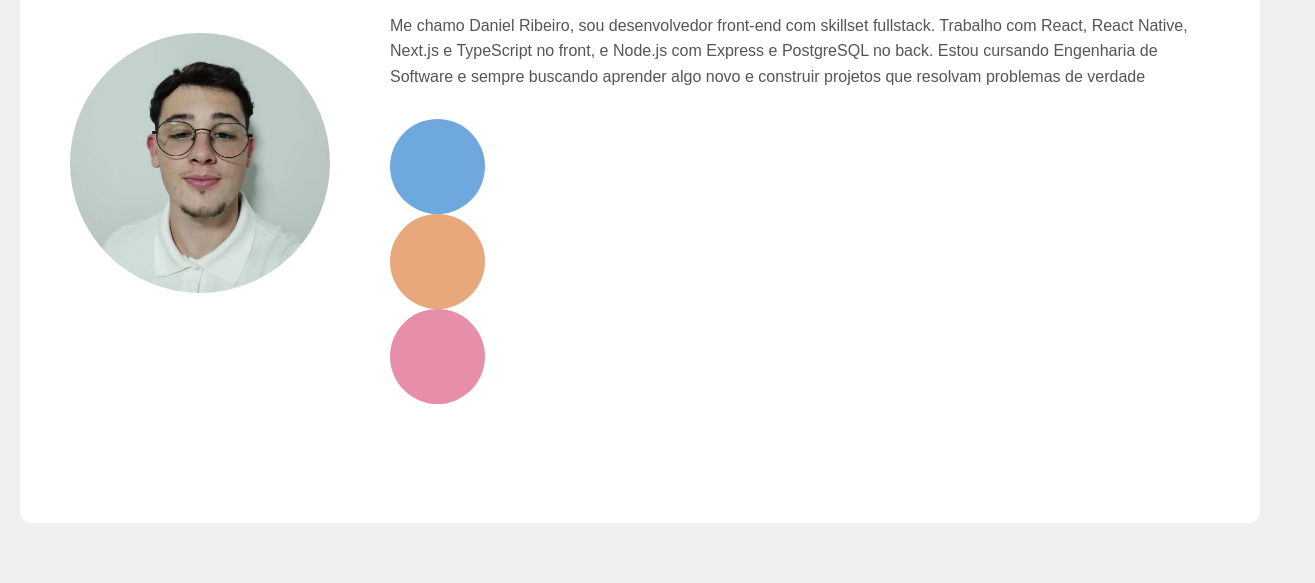
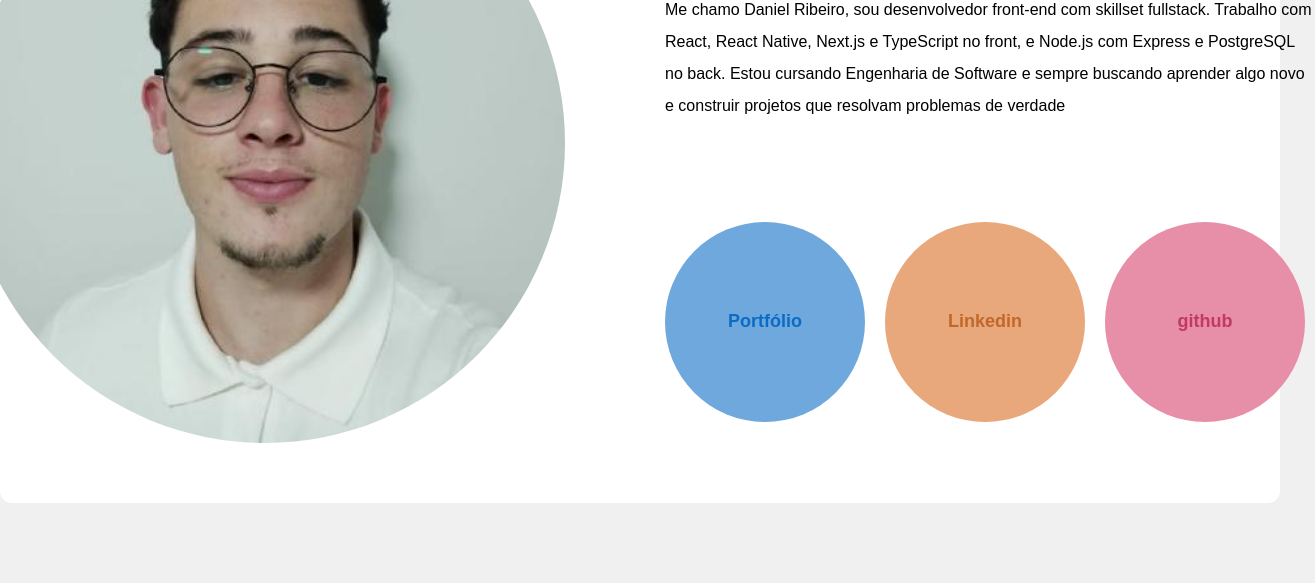
Before and after one commit to Dev-daniel-01/aulasFrontEndPositivo, a plain HTML site: page Aula02_FrontEnd_Daniel_Ribeiro/atividadeAula/index.html in a window 1280 px wide. Shown: the part 217-800 px from the top of the page, 1315 px wide, since content can reach past the window. Drawn offline with Linux system fonts and the light colour scheme.

Commit message:
Melhorando o css

```diff
--- a/Aula02_FrontEnd_Daniel_Ribeiro/atividadeAula/css/estilos.css
+++ b/Aula02_FrontEnd_Daniel_Ribeiro/atividadeAula/css/estilos.css
@@ -9,75 +9,73 @@ body {
     color: #333;
     background-color: #f0f0f0;
     min-height: 100vh;
-    padding: 20px;
-    /* tirei o display:flex, align-items e justify-content */
 }
 
 .perfil {
     display: flex;
     align-items: center;
     justify-content: center;
-    gap: 60px;
-    width: 100%;          /* ocupa a largura toda */
-    min-height: 90vh;     /* ocupa quase a altura toda da tela */
+    flex-direction: row;
+    gap: 100px;
+    width: 100%;
+    min-height: 90vh;
     padding: 50px;
     background-color: #fff;
     border-radius: 12px;
 }
 
-/* Foto redonda */
 .perfil-foto-img {
-    width: 260px;
-    height: 260px;
+    width: 600px;
+    height: 600px;
     border-radius: 50%;
     object-fit: cover;
     display: block;
 }
 
-/* Coluna de textos (alinhada em cima) */
 .perfil-info {
     display: flex;
     flex-direction: column;
 }
 
 .perfil-saudacao {
-    font-size: 44px;
+    font-size: 70px;
     color: #222;
     margin-bottom: 4px;
 }
 
 .perfil-subtitulo {
-    font-size: 18px;
+    font-size: 25px;
     font-weight: normal;
-    color: #888;
+    color: #000000;
     margin-bottom: 16px;
 }
 
 .perfil-texto {
-    color: #555;
-    line-height: 1.6;
-    margin-bottom: 30px;
+    color: #000000;
+    line-height: 2.0;
+    margin-bottom: 100px;
+    width: 650px;
+    font-family: 'Montserrat', sans-serif;
+    font-weight: 400;
 }
 
-/* Fileira dos 3 botões, alinhada à direita */
 .perfil-botoes {
     display: flex;
     gap: 20px;
     flex-direction: row;
 }
 
-/* Botões coloridos redondos */
 .botao {
     display: flex;
     align-items: center;
     justify-content: center;
-    width: 95px;
-    height: 95px;
+    width: 200px;
+    height: 200px;
     border-radius: 50%;
     text-decoration: none;
     color: #fff;
     font-size: 14px;
-    transition: transform 200ms ease-in-out;
+    transition: all 200ms ease-in-out;
 }
 
 .botao:hover {
@@ -86,12 +84,21 @@ body {
 
 .botao-resume {
     background-color: #6fa8dc;
+    color: #0c6cc5;
+    font-weight: bold;
+    font-size: large;
 }
 
 .botao-projects {
     background-color: #e8a87c;
+    color: #c2672a;
+    font-weight: bold;
+    font-size: large;
 }
 
 .botao-contacts {
     background-color: #e78ea9;
+    color: #c23962;
+    font-weight: bold;
+    font-size: large;
 }
--- a/Aula02_FrontEnd_Daniel_Ribeiro/atividadeAula/index.html
+++ b/Aula02_FrontEnd_Daniel_Ribeiro/atividadeAula/index.html
@@ -16,17 +16,17 @@
                 alt="fotoPerfil">
         </section>
         <section class="perfil-info">
-            <h1 class="perfil-saudacao">Daniel Ribeiro</h1>
-            <h2 class="perfil-subtitulo">Um pouco sobre mim</h2>
+            <h1 class="perfil-saudacao">Hello!</h1>
+            <h2 class="perfil-subtitulo">A Bit About Me</h2>
             <p class="perfil-texto">Me chamo Daniel Ribeiro, sou desenvolvedor front-end com skillset
         fullstack. Trabalho com React, React Native, Next.js e TypeScript no
         front, e Node.js com Express e PostgreSQL no back. Estou cursando
         Engenharia de Software e sempre buscando aprender algo novo e construir
         projetos que resolvam problemas de verdade</p>
-            <div class="perfil-botoes"></div>
-                <a class="botao botao-resume" href=""></a>
-                <a class="botao botao-projects" href=""></a>
-                <a class="botao botao-contacts" href=""></a>
+            <div class="perfil-botoes">
+                <a class="botao botao-resume" target="_blank" href="https://profile-hazel-zeta.vercel.app/">Portfólio</a>
+                <a class="botao botao-projects" target="_blank" href="https://www.linkedin.com/in/devdaniel01/">Linkedin</a>
+                <a class="botao botao-contacts" target="_blank" href="https://github.com/Dev-daniel-01">github</a>
             </div>
         </section>
     </main>
```
